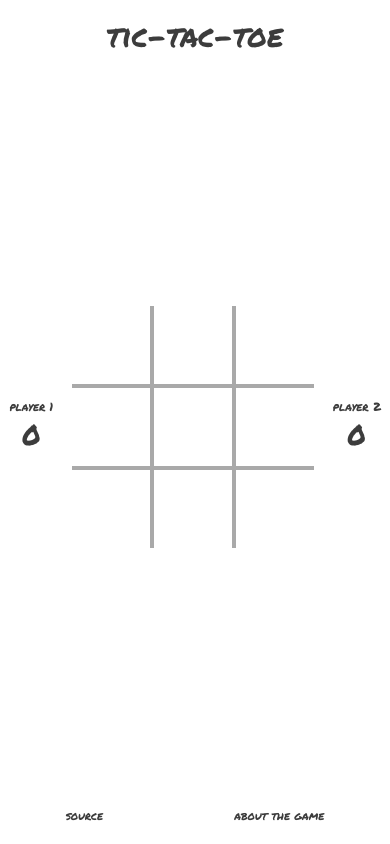
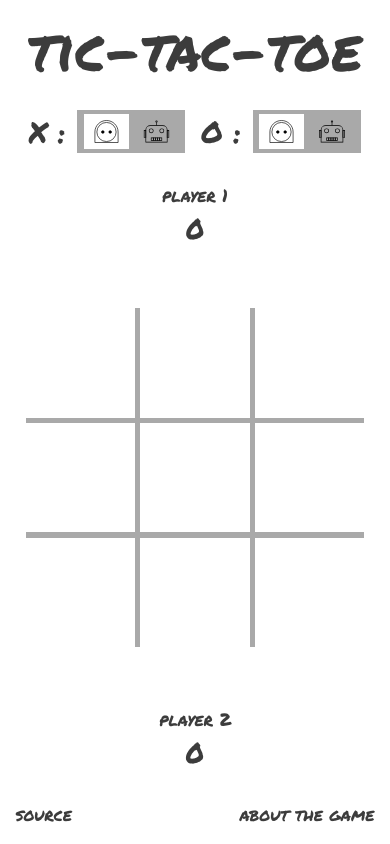
Before and after one commit to jominjose14/tic-tac-toe, a plain HTML site: page index.html in a window 390 px wide. Drawn offline with Linux system fonts and the light colour scheme.

Commit message:
make page responsive to aspect ratio and, add toggle and placeholder function for it

```diff
--- a/index.html
+++ b/index.html
@@ -3,7 +3,8 @@
 <head>
     <meta charset="UTF-8">
     <meta name="viewport" content="width=device-width, initial-scale=1.0">
-    <title>tic-tac-toe</title>
+    <title>TIC-TAC-TOE</title>
+    <link rel="icon" type="image/png" href="./images/favicon.png">
     <link rel="stylesheet" href="style.css">
     <link rel="preconnect" href="https://fonts.googleapis.com">
     <link rel="preconnect" href="https://fonts.gstatic.com" crossorigin>
@@ -11,10 +12,26 @@
     <script src="script.js" defer></script>
 </head>
 <body>
-    <div id="header">tic-tac-toe</div>
+    <div class="title">tic-tac-toe</div>
+    <div class="header">
+        <div class="topCorner">
+            <span>X : </span>
+            <div class="toggle">
+                <div class="option"><img class="icon human" src="./images/human.svg"></div>
+                <div class="option"><img class="icon robot" src="./images/robot.svg"></div>
+            </div>
+        </div>
+        <div class="topCorner">
+            <span>O : </span>
+            <div class="toggle">
+                <div class="option"><img class="icon human" src="./images/human.svg"></div>
+                <div class="option"><img class="icon robot" src="./images/robot.svg"></div>
+            </div>
+        </div>
+    </div>
     <dialog></dialog>
-    <div id="container">
-        <div class="pName">player 1<div class="score" id="p1Score">0</div></div>
+    <div class="container">
+        <div class="pName left">player 1<div class="score" id="p1Score">0</div></div>
         <div id="playgrid">
             <div class="slot" data-row="0" data-col="0"></div>
             <div class="slot" data-row="0" data-col="1"></div>
@@ -25,13 +42,13 @@
             <div class="slot" data-row="2" data-col="0"></div>
             <div class="slot" data-row="2" data-col="1"></div>
             <div class="slot" data-row="2" data-col="2"></div>
-            <div id="overlay"><img src=".\line.svg"></div>
+            <div id="overlay"><img src="./images/line.svg"></div>
         </div>
-        <div class="pName">player 2<div class="score" id="p2Score">0</div></div>
+        <div class="pName right">player 2<div class="score" id="p2Score">0</div></div>
     </div>
-    <div id="footer">
-        <a href="https://github.com/unnamed-demon/tic-tac-toe">source</a>
-        <a href="https://en.wikipedia.org/wiki/Tic-tac-toe">about the game</a>
+    <div class="footer">
+        <a class="left" href="https://github.com/unnamed-demon/tic-tac-toe">source</a>
+        <a class="right" href="https://en.wikipedia.org/wiki/Tic-tac-toe">about the game</a>
     </div>
 </body>
 </html>
--- a/script.js
+++ b/script.js
@@ -20,9 +20,11 @@ let x ,y;
 let filled = 0;
 let p1turn= true;
 
-const xSound = new Audio("cross.mp3");
-const oSound = new Audio("circle.mp3");
-const lineSound = new Audio("line.mp3");
+const xSound = new Audio("./audio/cross.mp3");
+const oSound = new Audio("./audio/circle.mp3");
+const lineSound = new Audio("./audio/line.mp3");
+const dialog = document.querySelector("dialog");
+
 const main = () => {
     const slots = document.querySelectorAll(".slot");
     slots.forEach((slot) => {
@@ -30,12 +32,23 @@ const main = () => {
             play(Number(slot.getAttribute("data-row")), Number(slot.getAttribute("data-col")), e);
         });
     });
+    const toggles = document.querySelectorAll(".toggle");
+    toggles.forEach((toggle) => {
+        toggle.addEventListener("click", () => message());
+    });
 }
+
+const message = () => {
+    dialog.setAttribute("open", '');
+    dialog.innerText = "Coming soon";
+    setTimeout(clear, 1500);
+}
+
+const clear = () => dialog.removeAttribute("open");
+
 const reset = () => {
     filled = 0;
-    const dialog = document.querySelector("dialog");
     dialog.removeAttribute("open");
-
     const slots = document.querySelectorAll(".slot");
     slots.forEach((slot) => {
         slot.textContent = '';
@@ -44,6 +57,7 @@ const reset = () => {
     overlay.style.display = "none";
     p1turn = true;
 }
+
 const checkWin = () => {
     if(grid[y][0].textContent == grid[y][1].textContent && grid[y][1].textContent == grid[y][2].textContent)
         {
@@ -139,6 +153,7 @@ const drawLine = (position, axis) => {
             break;
     }
 }
+
 const play = (row, col, event) => {
     if(event.target.textContent != "")
         return;
@@ -154,7 +169,6 @@ const play = (row, col, event) => {
         event.target.textContent = "O";
         filled ++;
     }
-    const dialog = document.querySelector("dialog");
     if(checkWin()) {
         if(p1turn) {
             document.getElementById("p1Score").textContent = parseInt(document.getElementById("p1Score").textContent) + 1;
@@ -166,12 +180,12 @@ const play = (row, col, event) => {
             dialog.setAttribute("open", '');
             dialog.innerText = "Player 2 scored!";
         }
-        const timeout = setTimeout(reset, 1500);
+        setTimeout(reset, 1500);
     }
     else if(filled == 9) {
         dialog.setAttribute("open", '');
         dialog.innerText = "It's a draw!";
-        const timeout = setTimeout(reset, 1500);
+        setTimeout(reset, 1500);
     }
     else
         p1turn = !p1turn;
--- a/style.css
+++ b/style.css
@@ -4,30 +4,80 @@ html, body {
     padding: 0;
 }
 body {
-    display: flex;
     flex-direction: column;
     font-family: "Permanent Marker", cursive;
     color: #3c3c3c;
-    justify-content: space-between;
     font-size: 3vmin;
 }
+
+.title {
+    position: fixed;
+    top: 1vmin;
+    width: 100vw;
+    text-align: center;
+    font-size: 8vh;
+    z-index: -10;
+}
+
 .score {
     font-size: 7vmin;
     text-align: center;
 }
 
-#header, #footer {
+body, .footer, .header, .toggle, .container, .topCorner {
     display: flex;
-    justify-content:space-around;
 }
 
-#header {
-    font-size: 8vmin;
-    margin: 3vmin 0 7vmin;
+body, .header, .footer {
+    justify-content:space-between;
 }
 
-#footer {
-    margin: 10vmin 0 5vmin;
+.container, .toggle {
+    justify-content: space-around;
+}
+
+.header {
+    margin: 4vmin;
+    font-size: clamp(3.5vh, 5vmin, 6vmin);
+    gap: 4vmin;
+}
+
+.toggle {
+    height: clamp(4.2vh,6vmin, 7vmin);
+    width: clamp(11.9vh, 17vmin, 18vmin);
+    background-color: darkgrey;
+    padding: 1vmin;
+    cursor: pointer;
+}
+.option {
+    width: 45%;
+    height: 100%;
+}
+
+.human, .robot {
+    background-color: white;
+}
+
+/* .human {
+    background-color: darkgrey;
+} */
+
+.robot {
+    background-color: darkgrey;
+}
+
+span {
+    margin-right: 3vmin;
+    text-wrap: nowrap;
+}
+
+.icon {
+    width: 100%;
+    height: 100%;
+}
+
+.footer {
+    margin: 4vmin;
 }
 
 a {
@@ -35,10 +85,11 @@ a {
     color: #3c3c3c;
 }
 
-#container {
+.container {
     display: flex;
-    justify-content: space-around;
     align-items: center;
+    width: 100vw;
+    flex-grow: 1;
 }
 
 #playgrid {
@@ -49,6 +100,47 @@ a {
     background-color: darkgrey;
     position: relative;
     color: #464646;
+}
+
+@media screen and (max-width: 130vh) {
+    .header {
+      margin-top: 16vh;
+      margin-bottom: 5vmin;
+      justify-content: center;
+    }
+
+    .footer {
+        margin-top: 0;
+    }
+}
+
+@media screen and (max-width: 56.3vh) {
+    .container {
+        flex-direction: column;
+    }
+
+    .header {
+        margin-top: 13vh;
+        margin-bottom: 0;
+    }
+
+    #playgrid {
+        grid-template: 28vmin 28vmin 28vmin / 28vmin 28vmin 28vmin;
+        gap: 1.4vmin;
+    }
+
+    body {
+        font-size: 4.5vmin;
+    }
+
+    .title {
+        font-size: 7vh;
+    }
+}
+
+.pName {
+    text-wrap: nowrap;
+    text-align: center;
 }
 
 #overlay {
```
Also changed, not shown: images/favicon.png (added), images/human.svg (added), images/line.svg (renamed from line.svg), images/robot.svg (added), 6 other files.
